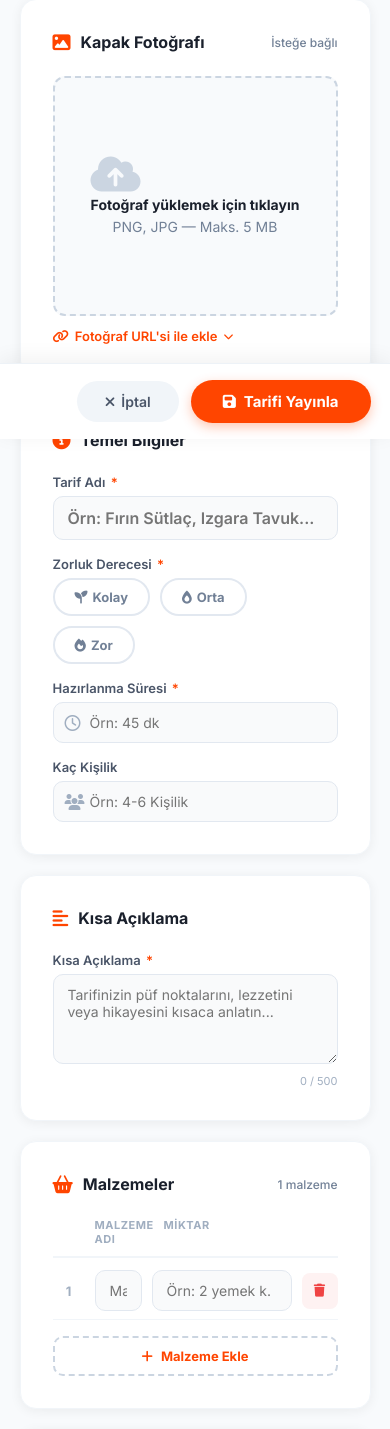
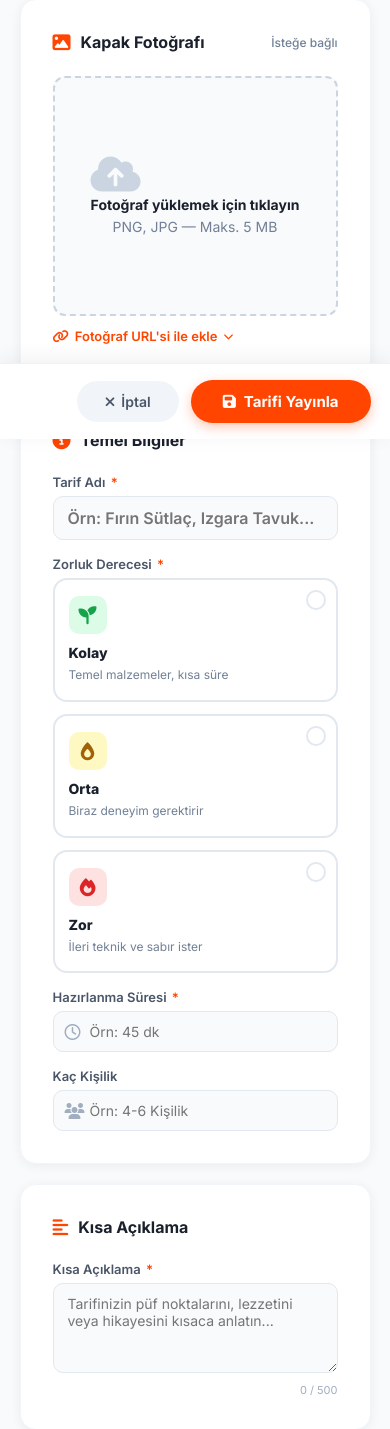
Before and after one commit to nzzn8/Ne-Yesem, a Django app: page /tarif/ekle/ in a window 390 px wide. Shown: the part 405-1834 px from the top of the page. Run offline with Django 5.2, Linux system fonts and the light colour scheme; a user stored in the database is signed in.

Commit message:
zorluk seçici kart tabanlı bileşene dönüştürüldü
- Pill butonlar yerine ikon, başlık ve açıklama içeren 3 kart
- Seçili kart renkli border + arka plan + onay işareti ile vurgulanır
- Responsive: dar ekranda kartlar alt alta dizilir

Co-Authored-By: Claude Sonnet 4.6 <noreply@anthropic.com>

```diff
--- a/neyesem/apps/recipes/templates/recipes/form.html
+++ b/neyesem/apps/recipes/templates/recipes/form.html
@@ -63,15 +63,39 @@
   .rf-grid-4 { display: grid; grid-template-columns: 2fr 1fr 1fr; gap: 16px; }
   @media (max-width: 640px) { .rf-grid-2, .rf-grid-4 { grid-template-columns: 1fr; } }
 
-  /* ── Zorluk seçici ── */
-  .rf-difficulty-group { display: flex; gap: 10px; flex-wrap: wrap; }
-  .rf-diff-btn { padding: 9px 20px; border-radius: 50px; border: 2px solid #e2e8f0;
-                 font-size: 13px; font-weight: 700; cursor: pointer; background: white;
-                 color: #718096; transition: all .2s; }
-  .rf-diff-btn:hover { border-color: var(--primary); color: var(--primary); }
-  .rf-diff-btn.active-easy   { background: #dcfce7; border-color: #22c55e; color: #16a34a; }
-  .rf-diff-btn.active-medium { background: #fef9c3; border-color: #eab308; color: #a16207; }
-  .rf-diff-btn.active-hard   { background: #fee2e2; border-color: #ef4444; color: #dc2626; }
+  /* ── Zorluk seçici (kart) ── */
+  .rf-diff-group { display: grid; grid-template-columns: repeat(3,1fr); gap: 12px; }
+  @media (max-width: 520px) { .rf-diff-group { grid-template-columns: 1fr; } }
+
+  .rf-diff-card { position: relative; border: 2px solid #e2e8f0; border-radius: 14px;
+                  padding: 16px 14px; cursor: pointer; background: white; text-align: left;
+                  transition: border-color .2s, box-shadow .2s, background .2s;
+                  display: flex; flex-direction: column; gap: 6px; }
+  .rf-diff-card:hover { border-color: #a0aec0; box-shadow: 0 2px 10px rgba(0,0,0,0.06); }
+
+  .rf-diff-card.sel-easy   { border-color: #22c55e; background: #f0fdf4; box-shadow: 0 0 0 3px rgba(34,197,94,.12); }
+  .rf-diff-card.sel-medium { border-color: #eab308; background: #fefce8; box-shadow: 0 0 0 3px rgba(234,179,8,.12); }
+  .rf-diff-card.sel-hard   { border-color: #ef4444; background: #fff1f2; box-shadow: 0 0 0 3px rgba(239,68,68,.12); }
+
+  .rf-diff-badge { width: 38px; height: 38px; border-radius: 10px; display: flex;
+                   align-items: center; justify-content: center; font-size: 18px;
+                   margin-bottom: 4px; transition: background .2s; }
+  .rf-diff-badge-easy   { background: #dcfce7; color: #16a34a; }
+  .rf-diff-badge-medium { background: #fef9c3; color: #a16207; }
+  .rf-diff-badge-hard   { background: #fee2e2; color: #dc2626; }
+
+  .rf-diff-title { font-size: 14px; font-weight: 800; color: var(--text-main); }
+  .rf-diff-desc  { font-size: 12px; color: var(--text-muted); line-height: 1.4; }
+
+  .rf-diff-check { position: absolute; top: 10px; right: 10px; width: 20px; height: 20px;
+                   border-radius: 50%; border: 2px solid #e2e8f0; background: white;
+                   display: flex; align-items: center; justify-content: center;
+                   transition: all .2s; }
+  .rf-diff-card.sel-easy   .rf-diff-check { border-color: #22c55e; background: #22c55e; }
+  .rf-diff-card.sel-medium .rf-diff-check { border-color: #eab308; background: #eab308; }
+  .rf-diff-card.sel-hard   .rf-diff-check { border-color: #ef4444; background: #ef4444; }
+  .rf-diff-check i { font-size: 10px; color: white; display: none; }
+  .rf-diff-card[class*="sel-"] .rf-diff-check i { display: block; }
 
   /* ── Karakter sayacı ── */
   .rf-counter { font-size: 11px; color: #a0aec0; text-align: right; margin-top: 4px; }
@@ -285,15 +309,24 @@
       <div class="rf-field" style="margin-bottom:16px;">
         <label class="rf-label">{{ form.difficulty.label }} <span class="req">*</span></label>
         <input type="hidden" name="difficulty" id="difficulty-hidden" value="{{ form.difficulty.value|default:'' }}">
-        <div class="rf-difficulty-group" id="diff-group">
-          <button type="button" class="rf-diff-btn" data-val="Kolay" onclick="setDifficulty(this)">
-            <i class="fa-solid fa-seedling" style="margin-right:5px;"></i>Kolay
+        <div class="rf-diff-group" id="diff-group">
+          <button type="button" class="rf-diff-card" data-val="Kolay" data-sel="sel-easy" onclick="setDifficulty(this)">
+            <div class="rf-diff-check"><i class="fa-solid fa-check"></i></div>
+            <div class="rf-diff-badge rf-diff-badge-easy"><i class="fa-solid fa-seedling"></i></div>
+            <div class="rf-diff-title">Kolay</div>
+            <div class="rf-diff-desc">Temel malzemeler, kısa süre</div>
           </button>
-          <button type="button" class="rf-diff-btn" data-val="Orta" onclick="setDifficulty(this)">
-            <i class="fa-solid fa-fire-flame-simple" style="margin-right:5px;"></i>Orta
+          <button type="button" class="rf-diff-card" data-val="Orta" data-sel="sel-medium" onclick="setDifficulty(this)">
+            <div class="rf-diff-check"><i class="fa-solid fa-check"></i></div>
+            <div class="rf-diff-badge rf-diff-badge-medium"><i class="fa-solid fa-fire-flame-simple"></i></div>
+            <div class="rf-diff-title">Orta</div>
+            <div class="rf-diff-desc">Biraz deneyim gerektirir</div>
           </button>
-          <button type="button" class="rf-diff-btn" data-val="Zor" onclick="setDifficulty(this)">
-            <i class="fa-solid fa-fire" style="margin-right:5px;"></i>Zor
+          <button type="button" class="rf-diff-card" data-val="Zor" data-sel="sel-hard" onclick="setDifficulty(this)">
+            <div class="rf-diff-check"><i class="fa-solid fa-check"></i></div>
+            <div class="rf-diff-badge rf-diff-badge-hard"><i class="fa-solid fa-fire"></i></div>
+            <div class="rf-diff-title">Zor</div>
+            <div class="rf-diff-desc">İleri teknik ve sabır ister</div>
           </button>
         </div>
         {% if form.difficulty.errors %}<span class="rf-error">{{ form.difficulty.errors.0 }}</span>{% endif %}
@@ -511,19 +544,18 @@ function toggleUrlBox() {
 }
 
 /* ─── Zorluk seçici ─── */
-const diffMap = { 'Kolay': 'active-easy', 'Orta': 'active-medium', 'Zor': 'active-hard' };
 function setDifficulty(btn) {
-  document.querySelectorAll('.rf-diff-btn').forEach(b => {
-    b.classList.remove('active-easy', 'active-medium', 'active-hard');
-  });
-  btn.classList.add(diffMap[btn.dataset.val]);
+  document.querySelectorAll('.rf-diff-card').forEach(b =>
+    b.classList.remove('sel-easy', 'sel-medium', 'sel-hard')
+  );
+  btn.classList.add(btn.dataset.sel);
   document.getElementById('difficulty-hidden').value = btn.dataset.val;
 }
 (function initDifficulty() {
   const val = document.getElementById('difficulty-hidden').value;
   if (!val) return;
-  const btn = [...document.querySelectorAll('.rf-diff-btn')].find(b => b.dataset.val === val);
-  if (btn) btn.classList.add(diffMap[val]);
+  const btn = [...document.querySelectorAll('.rf-diff-card')].find(b => b.dataset.val === val);
+  if (btn) btn.classList.add(btn.dataset.sel);
 })();
 
 /* ─── Karakter sayacı ─── */
```
